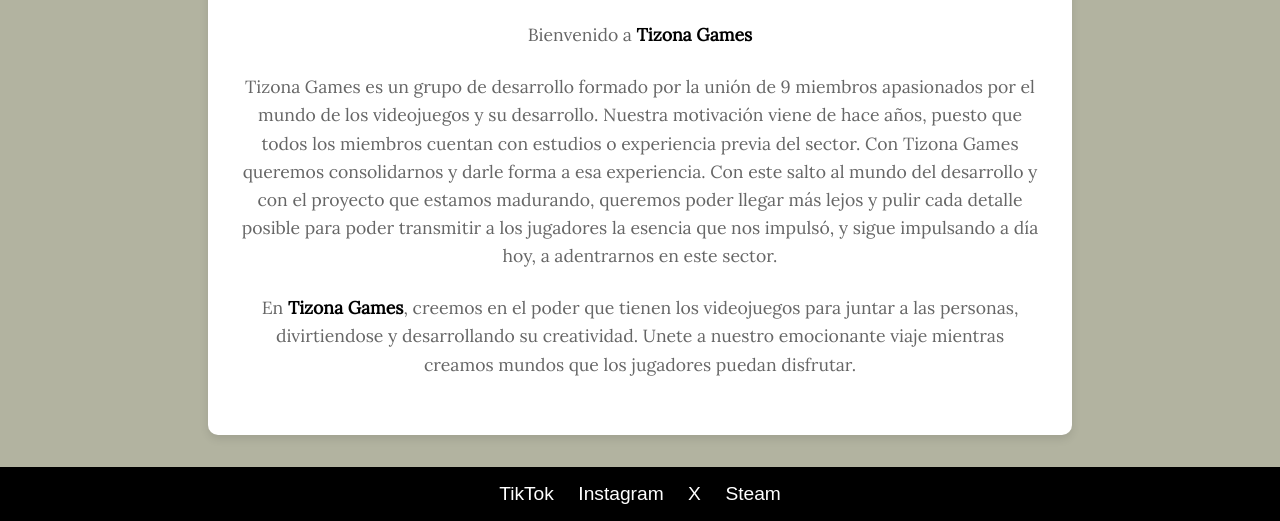
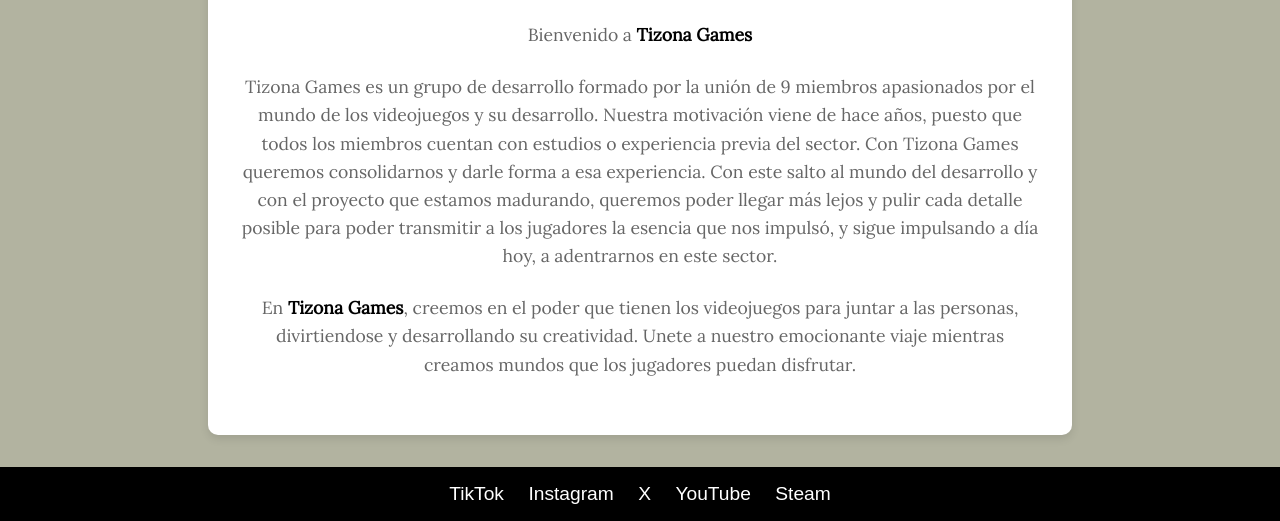
Before and after one commit to TizonaGames/TizonaGames.github.io, a website built with webpack: page company.html in a window 1280 px wide. Shown: the part 368-889 px from the top of the page. Built offline with nearby package versions, Linux system fonts and the light colour scheme.

Commit message:
yotube link footer

```diff
--- a/company.html
+++ b/company.html
@@ -55,6 +55,7 @@
     <a href="#" target="_blank">TikTok</a>
     <a href="#" target="_blank">Instagram</a>
     <a href="#" target="_blank">X</a>
+    <a href="#" target="_blank">YouTube</a>
     <a href="#" target="_blank">Steam</a>
   </div>
 </footer>
```
Also changed, not shown: games.html (+1 -0 lines), index.html (+1 -0 lines), team.html (+1 -0 lines).
